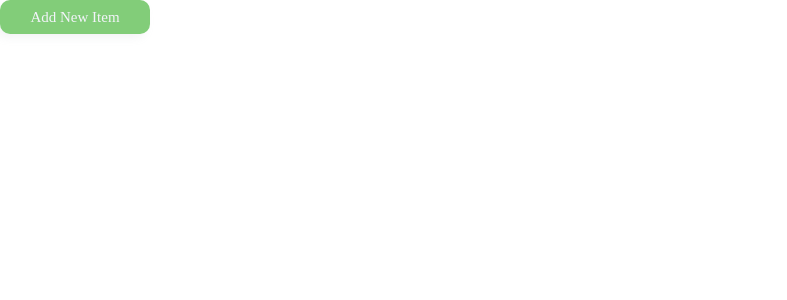
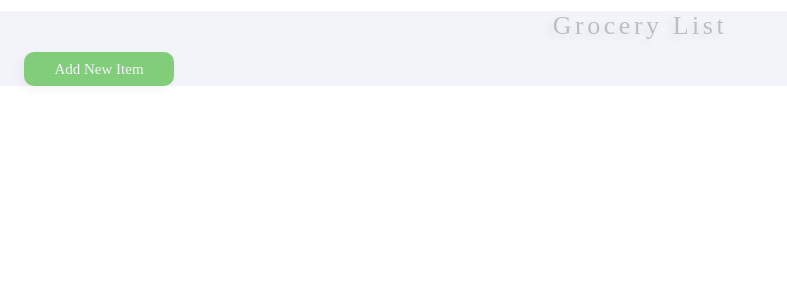
Before and after one commit to shelchkov/Grocery-List, a React (Create React App) app: page / in a window 1280 px wide. Shown: the top 300 px of the page, without its empty margins (0-787 px from the left). Built offline with nearby package versions, Linux system fonts and the light colour scheme.

Commit message:
Added Logo #1

```diff
--- a/src/App.tsx
+++ b/src/App.tsx
@@ -1,11 +1,21 @@
-import React, { ReactElement } from 'react';
+import React, { ReactElement } from 'react'
 import { Button } from "./components/button/button"
+import { Logo } from "./components/logo/logo"
 
+import styled from "styled-components"
 import { BtnTypes } from "./utils/enums"
+import { spaces, colors } from "./utils/styles"
 
 // import { signUp, auth, createUserDocument } from "./utils/firebase"
 
 // import { User as UserObj } from "@firebase/auth-types"
+
+const Container = styled.div`
+  padding-left: ${spaces[1]};
+  padding-right: ${spaces[1]};
+
+  background-color: ${colors.grey};
+`
 
 const App = (): ReactElement => {
   // useEffect(() => {
@@ -38,10 +48,13 @@ const App = (): ReactElement => {
 
   return (
     <div>
-      <Button
-        text="Add New Item"
-        buttonType={BtnTypes.AddNewItem}
-      />
+      <Container>
+        <Logo />
+        <Button
+          text="Add New Item"
+          buttonType={BtnTypes.AddNewItem}
+        />
+      </Container>
     </div>
   );
 }
--- a/src/components/button/button.tsx
+++ b/src/components/button/button.tsx
@@ -11,7 +11,7 @@ interface Props {
 }
 
 const ButtonBase = styled.button`
-	height: ${sizes[1]};
+	height: ${sizes[2]};
 	color: ${colors.grey};
 
 	border: none;
--- /dev/null
+++ b/src/components/logo/logo.tsx
@@ -0,0 +1,21 @@
+import React, { ReactElement } from "react"
+import styled from "styled-components"
+import { sizes, fontWeights, colors, textShadows } from "../../utils/styles"
+
+const LogoComponent = styled.p`
+	color: ${colors.lightGrey};
+	text-align: center;
+
+	margin: .7rem 0;
+
+	font-size: ${sizes[1]};
+	font-weight: ${fontWeights[0]};
+	font-family: 'Baloo Paaji 2';
+	letter-spacing: .22rem;
+
+	text-shadow: ${textShadows[0]};
+`
+
+export const Logo = (): ReactElement => {
+	return <LogoComponent>Grocery List</LogoComponent>
+}
--- a/src/utils/styles.ts
+++ b/src/utils/styles.ts
@@ -11,8 +11,14 @@ export const colors: Colors = {
 	lightGrey: "#b9c0c2",
 }
 
-export const sizes: string[] = ["15px", "34px"]
+export const sizes: string[] = ["15px", "26px", "34px"]
 
-export const spaces: string[] = ["10px"]
+export const spaces: string[] = ["10px", "24px"]
 
-export const boxShadows: string[] = ["-4px 4px 10px -1px rgba(164,168,177,0.14)"]
+export const boxShadows: string[] =
+	["-4px 4px 10px -1px rgba(164,168,177,0.14)"]
+
+export const textShadows: string[] =
+	["-4px 4px 7px rgba(164,168,177,0.2)"]
+
+export const fontWeights: number[] = [400]
```
